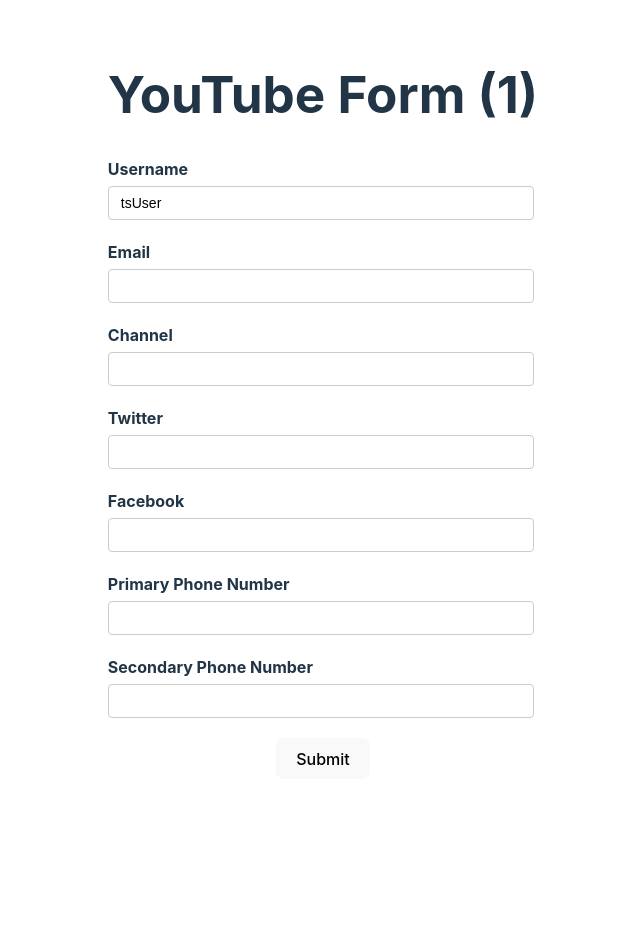
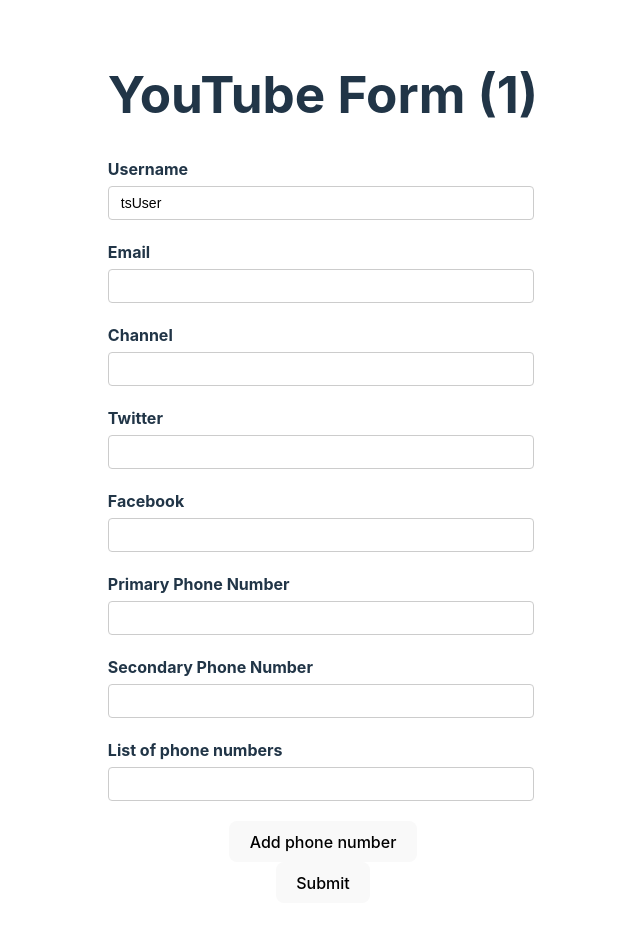
Before and after one commit to Narotam-Mishra/react-hook-form_learning, a React (Vite) app: page / in a window 1280 px wide. Shown: the top 928 px of the page, without its empty margins (317-957 px from the left). Before the commit the page ends 811 px from the top, so only its background shows below. Built offline with nearby package versions, Linux system fonts and the light colour scheme.

Commit message:
rhf_1.14_Dynamic_fields

```diff
--- a/src/components/YoutubeForm.tsx
+++ b/src/components/YoutubeForm.tsx
@@ -1,5 +1,5 @@
 
-import { useForm } from "react-hook-form"
+import { useForm, useFieldArray } from "react-hook-form"
 import { DevTool } from '@hookform/devtools'
 
 let renderCount = 0;
@@ -13,6 +13,9 @@
     facebook: string
   },
   phoneNumbers: string[];
+  phNumbers: {
+    number: string;
+  }[]
 }
 
 const YoutubeForm = () => {
@@ -26,6 +29,7 @@
         facebook: ""
       },
       phoneNumbers: ["", ""],
+      phNumbers: [{ number: ''}]
     }
 
     // defaultValues: async () => {
@@ -41,6 +45,11 @@
 
   const { register, control, handleSubmit, formState } = form;
   const { errors } = formState
+
+  const { fields, append, remove } = useFieldArray({
+    name: 'phNumbers',
+    control
+  })
 
   // const { name, ref, onChange, onBlur } = register("username");
 
@@ -157,6 +166,26 @@
           />
         </div>
 
+        <div>
+          <label htmlFor="">List of phone numbers</label>
+          <div>
+            {
+              fields.map((field, index) => {
+                // here field refers to each object in the values array
+                return (<div className="form-control" key={field.id}>
+                  <input type="text" {...register(`phNumbers.${index}.number` as const)} />
+                  {
+                    index > 0 && (
+                      <button type="button" onClick={() => remove(index)}>Remove</button>
+                    )
+                  }
+                </div>)
+              })
+            }
+            <button type="button" onClick={() => append({ number: "" })}>Add phone number</button>
+          </div>
+        </div>
+
         <button>Submit</button>
       </form>
       <DevTool control={control} />
```
Also changed, not shown: ReadMe.txt.
